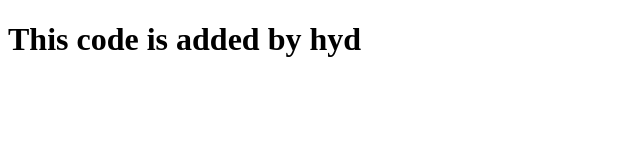
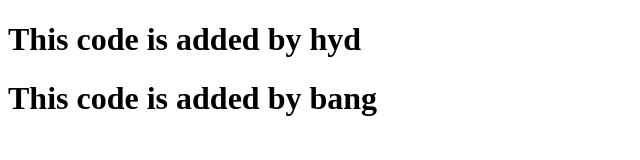
Before and after one commit to LIKHITHAREDDY2003/branches, a plain HTML site: page index.html in a window 1280 px wide. Shown: the whole page, without its empty margins (0-640 px from the left). Drawn offline with Linux system fonts and the light colour scheme.

Commit message:
Added by Bang Dev

```diff
--- a/index.html
+++ b/index.html
@@ -8,5 +8,6 @@
 </head>
 <body>
     <h1>This code is added by hyd</h1>
+    <h1>This code is added by bang</h1>
 </body>
 </html>
```
